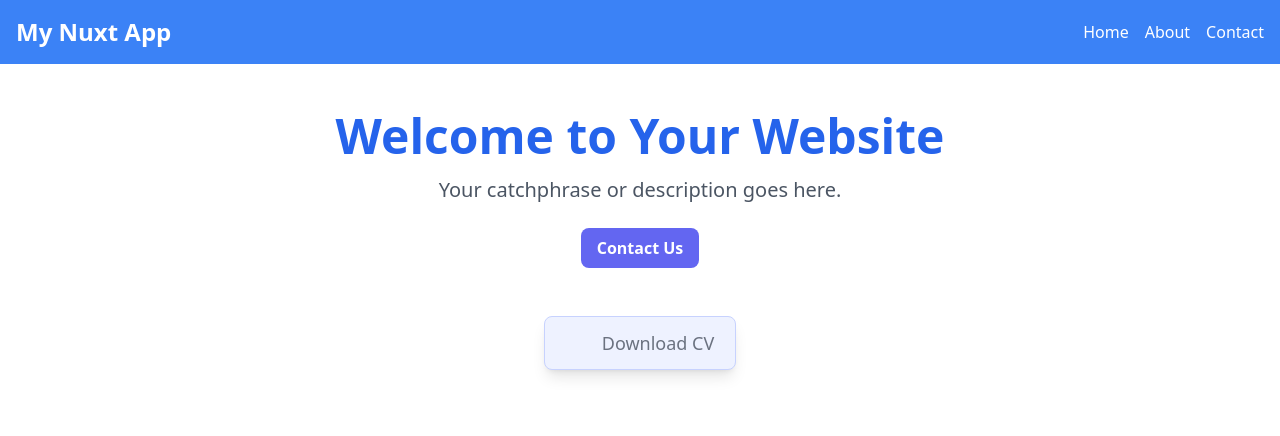
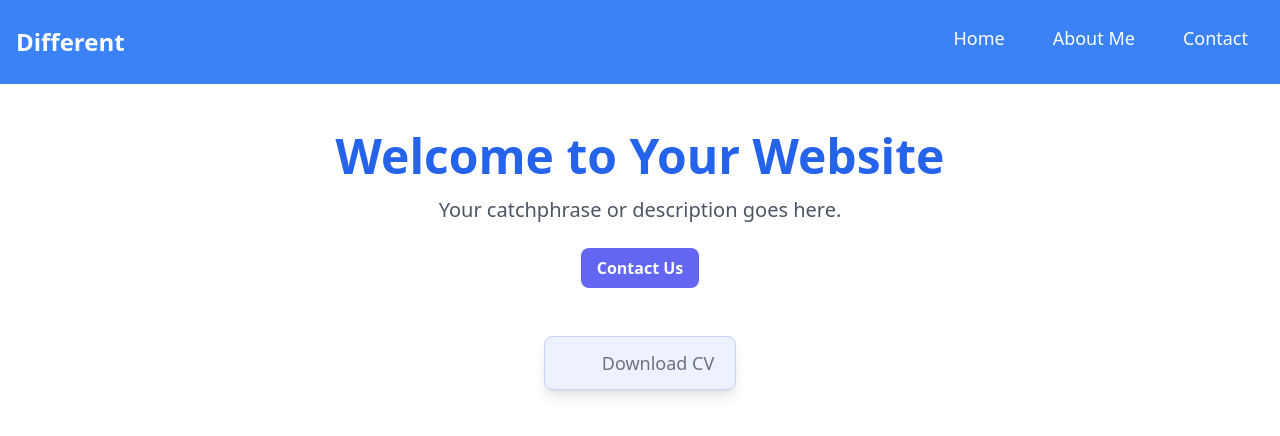
Before and after one commit to janlebar/different-janlebar, a Nuxt app: page / in a window 1280 px wide. Shown: the top 436 px of the page. Built offline with nearby package versions, Linux system fonts and the light colour scheme.

Commit message:
header change

```diff
--- a/components/Header.vue
+++ b/components/Header.vue
@@ -1,11 +1,30 @@
 <template>
     <header class="bg-blue-500 p-4">
       <nav class="container mx-auto flex items-center justify-between">
-        <div class="text-white text-2xl font-bold">My Nuxt App</div>
+        <nuxt-link
+            to="/" class="text-white text-2xl font-bold">Different</nuxt-link>
+
         <ul class="flex space-x-4">
-          <li><nuxt-link to="/" class="text-white hover:text-blue-300">Home</nuxt-link></li>
-          <li><nuxt-link to="/about" class="text-white hover:text-blue-300">About</nuxt-link></li>
-          <li><nuxt-link to="/contact" class="text-white hover:text-blue-300">Contact</nuxt-link></li>
+
+          <li><nuxt-link
+            to="/"
+            class="font-general-medium block text-white text-left text-lg font-medium text-primary-dark dark:text-ternary-light hover:text-indigo-600 dark:hover:text-indigo-300  sm:mx-4 mb-2 sm:py-2 border-t-2 pt-3 sm:pt-2 sm:border-t-0 border-primary-light dark:border-secondary-dark"
+            aria-label="Home"
+            >Home</nuxt-link>
+          </li>
+          <li><nuxt-link
+            to="/about"
+            class="font-general-medium block text-white text-left text-lg font-medium text-primary-dark dark:text-ternary-light hover:text-indigo-600 dark:hover:text-indigo-300  sm:mx-4 mb-2 sm:py-2 border-t-2 pt-3 sm:pt-2 sm:border-t-0 border-primary-light dark:border-secondary-dark"
+            aria-label="About Me"
+            >About Me</nuxt-link>
+          </li>
+          <li><nuxt-link
+            to="/contact"
+            class="font-general-medium block text-white text-left text-lg font-medium text-primary-dark dark:text-ternary-light hover:text-indigo-600 dark:hover:text-indigo-300  sm:mx-4 mb-2 sm:py-2 border-t-2 pt-3 sm:pt-2 sm:border-t-0 border-primary-light dark:border-secondary-dark"
+            aria-label="Contact"
+            >Contact</nuxt-link>
+          </li>
+
         </ul>
       </nav>
     </header>
--- a/components/index.vue
+++ /dev/null
@@ -1,12 +0,0 @@
-<template>
-    <div>
-      <h1>Index Page</h1>
-      <!-- Add your about page content here -->
-    </div>
-  </template>
-
-  <script>
-  export default {
-    name: 'Index',
-  }
-  </script>
```
